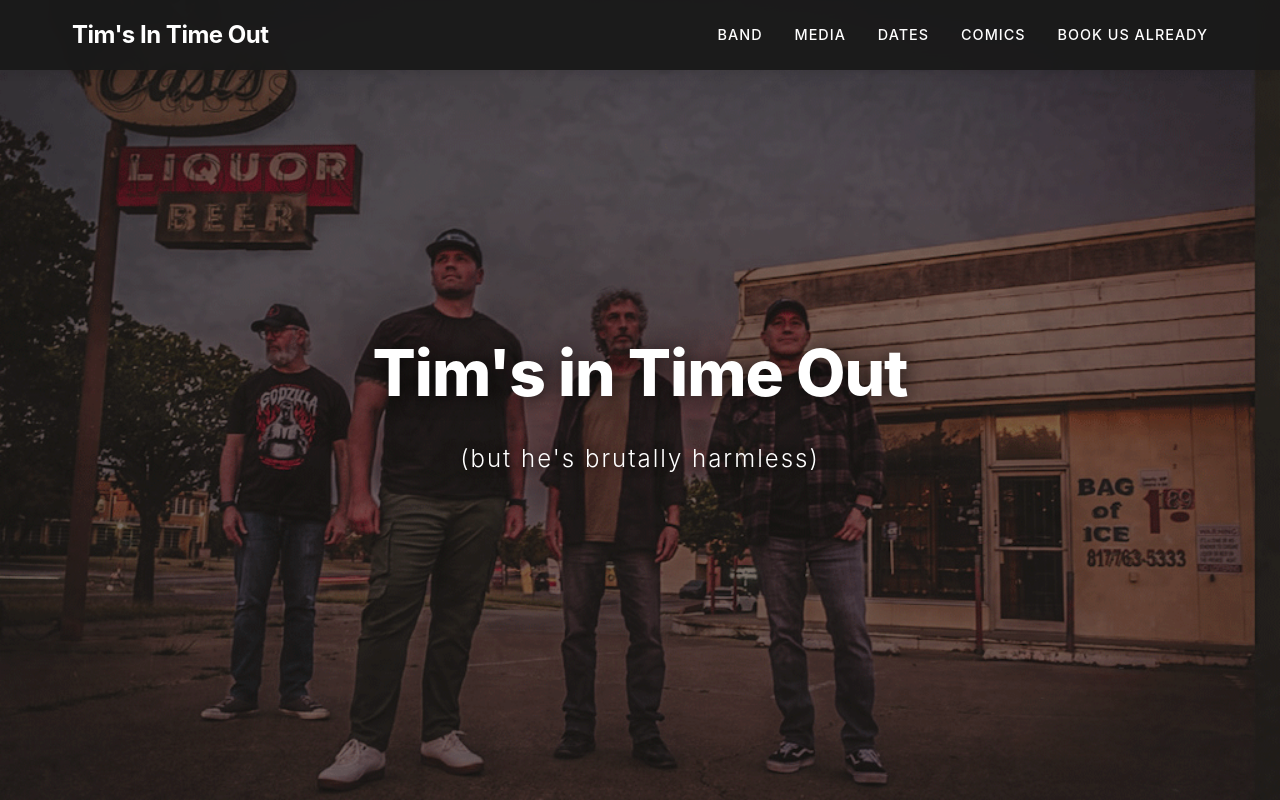
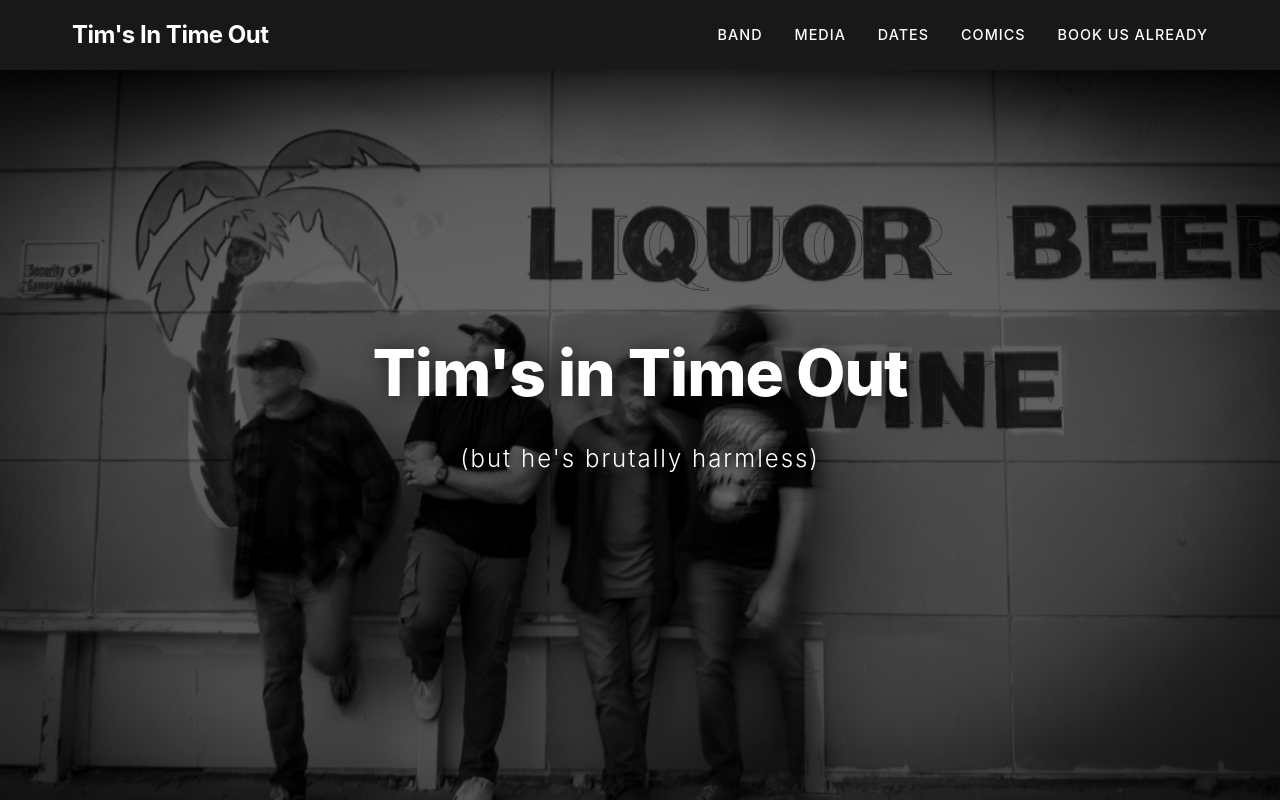
Before and after one commit to doc-rode/tito, a plain HTML site: page index.html in a window 1280 px wide. Shown: the top 800 px of the page. Drawn offline with Linux system fonts and the light colour scheme.

Commit message:
Update hero background to B&W banner image

```diff
--- a/style.css
+++ b/style.css
@@ -103,7 +103,7 @@ html {
 /* Hero Section */
 .hero {
     height: 100vh;
-    background-image: url('media/image/tito_oasis_banner.gif');
+    background-image: url('media/image/tito_bw_banner.png');
     background-size: cover;
     background-position: center center;
     background-attachment: fixed;
```
Also changed, not shown: media/image/tito_bw_banner.png (added).
